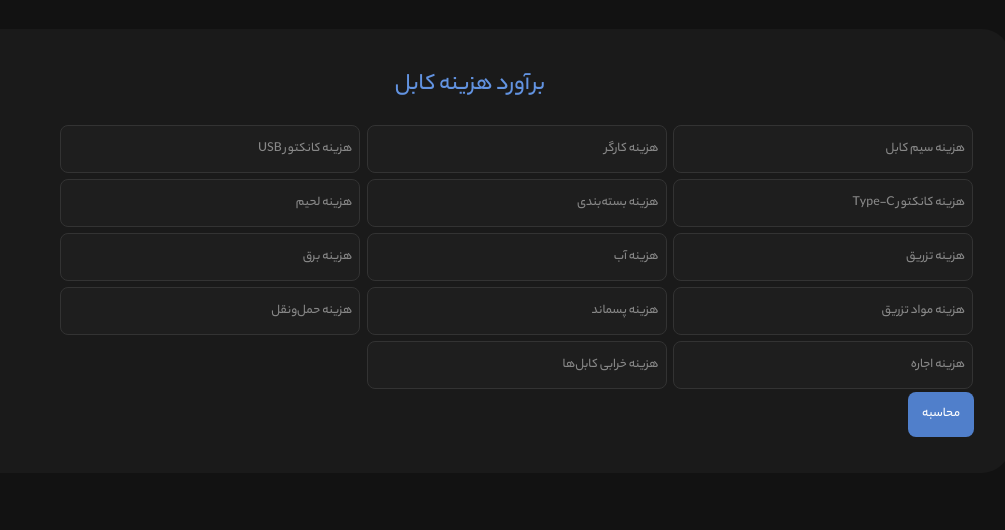
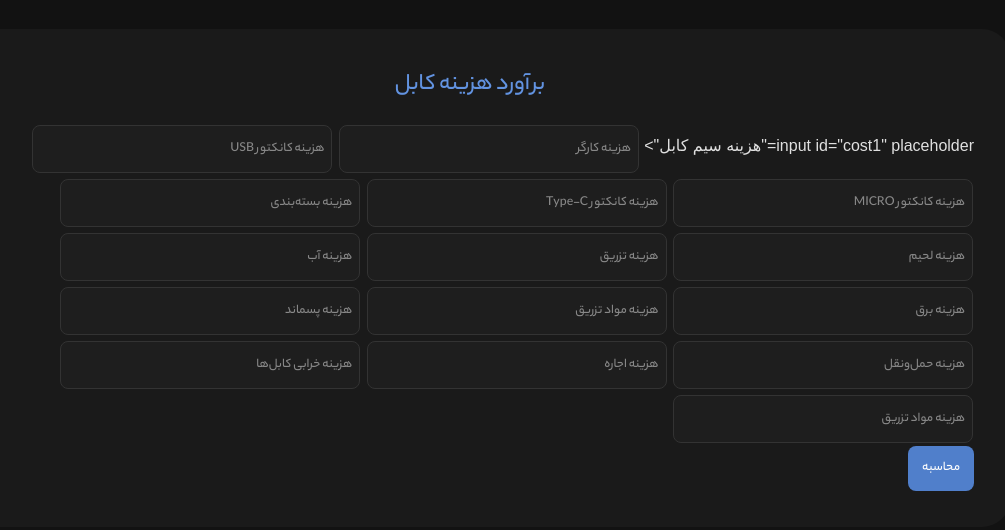
Before and after one commit to MahanMalekjary/ShopHub, a plain HTML site: page index.html in a window 1280 px wide. Both pictures are taken after a click on the button "برآورد هزینه". Shown: the part 142-672 px from the top of the page, without its empty margins (170-1175 px from the left). Drawn offline with nearby package versions, Linux system fonts and the light colour scheme; a web font is replaced by a local one.

Commit message:
Update index.html

```diff
--- a/index.html
+++ b/index.html
@@ -23,20 +23,22 @@
   <section id="cost">
     <h2>برآورد هزینه کابل</h2>
     <div class="inputs">
-      <input id="cost1" placeholder="هزینه سیم کابل">
+      input id="cost1" placeholder="هزینه سیم کابل">
       <input id="cost2" placeholder="هزینه کارگر">
       <input id="cost3" placeholder="هزینه کانکتور USB">
-      <input id="cost4" placeholder="هزینه کانکتور Type-C">
-      <input id="cost5" placeholder="هزینه بسته‌بندی">
-      <input id="cost6" placeholder="هزینه لحیم">
-      <input id="cost7" placeholder="هزینه تزریق">
-      <input id="cost8" placeholder="هزینه آب">
-      <input id="cost9" placeholder="هزینه برق">
-      <input id="cost10" placeholder="هزینه مواد تزریق">
-      <input id="cost11" placeholder="هزینه پسماند">
-      <input id="cost12" placeholder="هزینه حمل‌ونقل">
-      <input id="cost13" placeholder="هزینه اجاره">
-      <input id="cost14" placeholder="هزینه خرابی کابل‌ها">
+      <input id="cost4" placeholder="هزینه کانکتور MICRO">
+      <input id="cost5" placeholder="هزینه کانکتور Type-C">
+      <input id="cost6" placeholder="هزینه بسته‌بندی">
+      <input id="cost7" placeholder="هزینه لحیم">
+      <input id="cost8" placeholder="هزینه تزریق">
+      <input id="cost9" placeholder="هزینه آب">
+      <input id="cost10" placeholder="هزینه برق">
+      <input id="cost11" placeholder="هزینه مواد تزریق">
+      <input id="cost12" placeholder="هزینه پسماند">
+      <input id="cost13" placeholder="هزینه حمل‌ونقل">
+      <input id="cost14" placeholder="هزینه اجاره">
+      <input id="cost15" placeholder="هزینه خرابی کابل‌ها">
+      <input id="cost16" placeholder="هزینه مواد تزریق">
     </div>
     <button onclick="calcCableCost()">محاسبه</button>
     <p id="result"></p>
```
